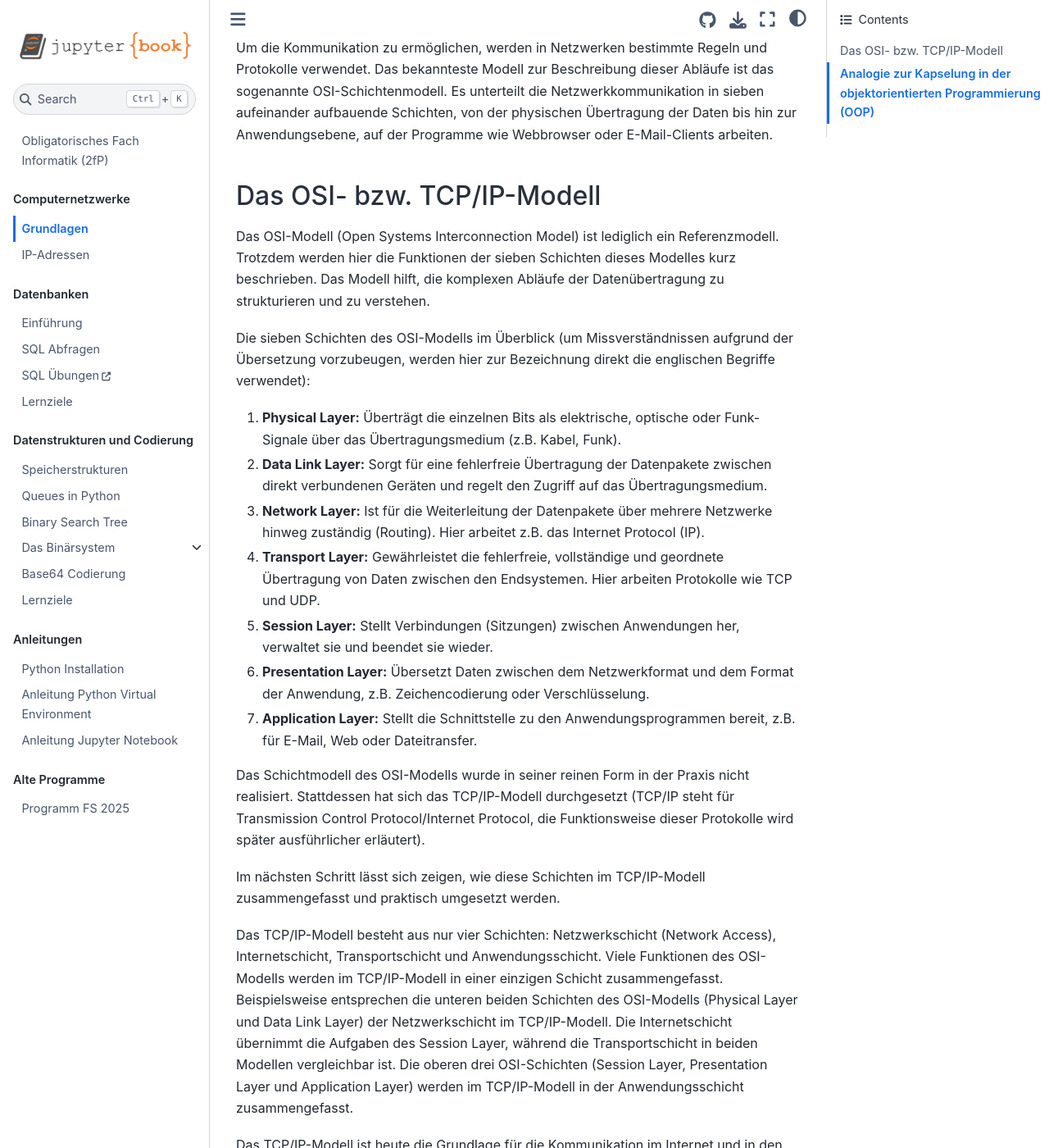
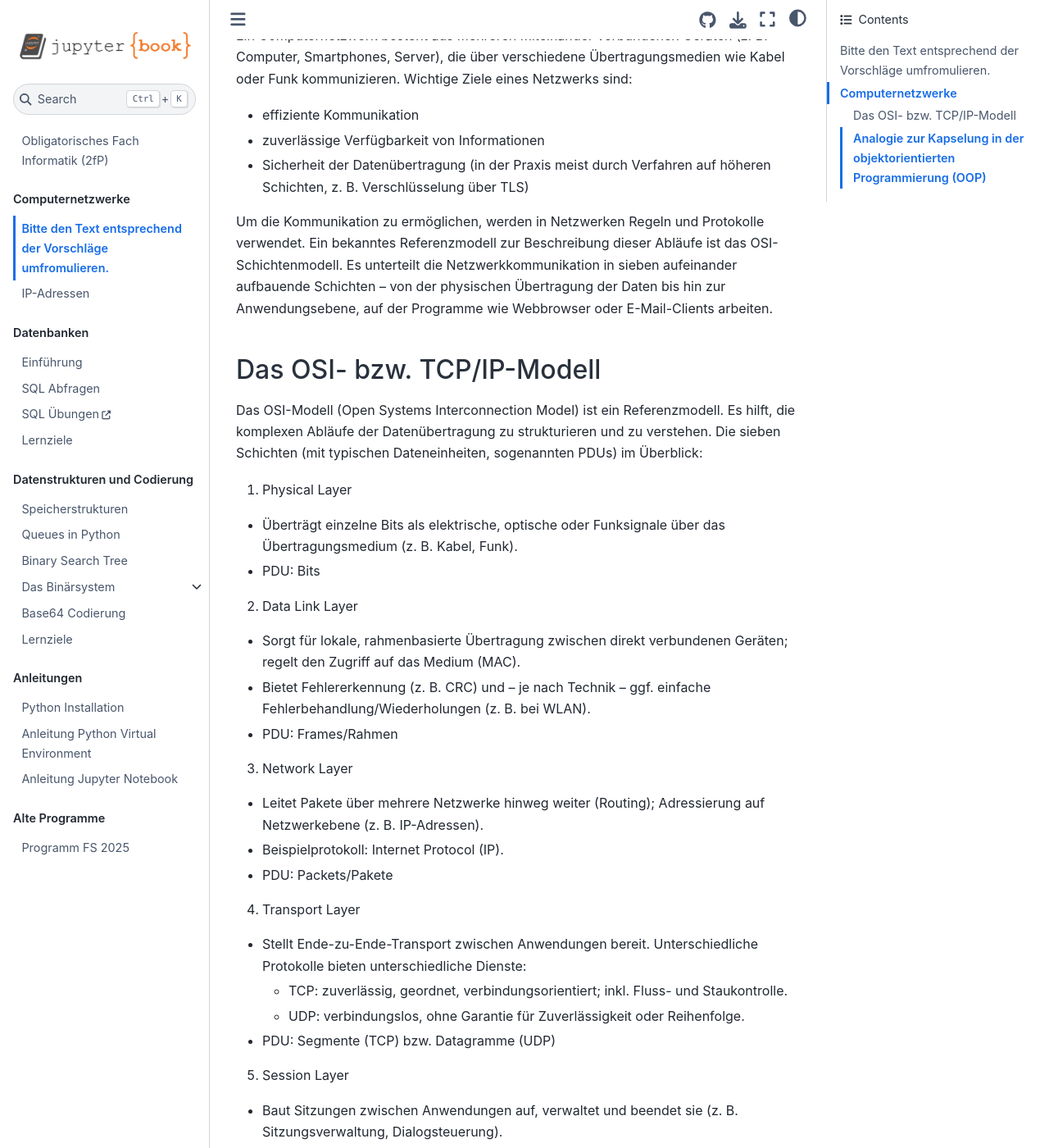
Before and after one commit to SkriptenMk/I_fP_24-28, a Jupyter Book: the page built from docs/250822/netzwerke.md, in a window 1280 px wide and 1400 px high, scrolled down 488 px. Shown: the whole window at 82% size. Built offline with Jupyter Book 1.0.4 settings and Sphinx 7.4.7 and the Sphinx Book theme 1.1.4, drawn with Linux system fonts in a browser that asks for light colours; some of the changed text lies outside the part shown.

Commit message:
Erstelle eine Überarbeitete Version des Textes Netzwerke

```diff
--- a/docs/250822/netzwerke.md
+++ b/docs/250822/netzwerke.md
@@ -1,85 +1,82 @@
+Jacques Mock Schindler
+jacques.mock_schindler@schindler-mock.ch
+August 13, 2025
+
+
+# Bitte den Text entsprechend der Vorschläge umfromulieren.
+
 # Computernetzwerke
 
-Computernetzwerke sind Systeme, die es Computern ermöglichen,
-miteinander zu kommunizieren. Ursprünglich ging es tatsächlich nur um
-Kommunikation im engeren Sinne, also um den Austausch von
-Nachrichten.
+Computernetzwerke sind Systeme, die es Computern und anderen Geräten ermöglichen, miteinander zu kommunizieren. Ursprünglich ging es vor allem um den Austausch von Nachrichten. Heute ermöglichen Netzwerke zusätzlich die gemeinsame Nutzung von Ressourcen wie Druckern, Dateien oder Internetzugängen. Sie bilden die Grundlage für viele alltägliche Anwendungen – von E-Mails über Videokonferenzen bis hin zu Cloud-Diensten.
 
-Im Laufe der Zeit haben sich Computernetzwerke jedoch stark
-weiterentwickelt. Heute ermöglichen sie nicht nur den Austausch von
-Nachrichten, sondern auch die gemeinsame Nutzung von Ressourcen wie
-Druckern, Dateien oder Internetzugängen. Netzwerke bilden die Grundlage
-für viele alltägliche Anwendungen – von E-Mails über Videokonferenzen
-bis hin zu Cloud-Diensten.
+Ein Computernetzwerk besteht aus mehreren miteinander verbundenen Geräten (z. B. Computer, Smartphones, Server), die über verschiedene Übertragungsmedien wie Kabel oder Funk kommunizieren. Wichtige Ziele eines Netzwerks sind:
+- effiziente Kommunikation
+- zuverlässige Verfügbarkeit von Informationen
+- Sicherheit der Datenübertragung (in der Praxis meist durch Verfahren auf höheren Schichten, z. B. Verschlüsselung über TLS)
 
-Ein Computernetzwerk besteht aus mehreren miteinander verbundenen
-Geräten (z.B. Computer, Smartphones, Server), die über verschiedene
-Übertragungsmedien wie Kabel oder Funk kommunizieren. Die wichtigsten
-Ziele eines Netzwerks sind die effiziente Kommunikation, die Sicherheit
-der Datenübertragung und die zuverlässige Verfügbarkeit von
-Informationen.
-
-Um die Kommunikation zu ermöglichen, werden in Netzwerken bestimmte
-Regeln und Protokolle verwendet. Das bekannteste Modell zur Beschreibung
-dieser Abläufe ist das sogenannte OSI-Schichtenmodell. Es unterteilt die
-Netzwerkkommunikation in sieben aufeinander aufbauende Schichten, von
-der physischen Übertragung der Daten bis hin zur Anwendungsebene, auf
-der Programme wie Webbrowser oder E-Mail-Clients arbeiten.
+Um die Kommunikation zu ermöglichen, werden in Netzwerken Regeln und Protokolle verwendet. Ein bekanntes Referenzmodell zur Beschreibung dieser Abläufe ist das OSI-Schichtenmodell. Es unterteilt die Netzwerkkommunikation in sieben aufeinander aufbauende Schichten – von der physischen Übertragung der Daten bis hin zur Anwendungsebene, auf der Programme wie Webbrowser oder E-Mail-Clients arbeiten.
 
 ## Das OSI- bzw. TCP/IP-Modell
 
-Das OSI-Modell (Open Systems Interconnection Model) ist lediglich ein
-Referenzmodell. Trotzdem werden hier die Funktionen der sieben Schichten
-dieses Modelles kurz beschrieben. Das Modell hilft, die komplexen
-Abläufe der Datenübertragung zu strukturieren und zu verstehen.
+Das OSI-Modell (Open Systems Interconnection Model) ist ein Referenzmodell. Es hilft, die komplexen Abläufe der Datenübertragung zu strukturieren und zu verstehen. Die sieben Schichten (mit typischen Dateneinheiten, sogenannten PDUs) im Überblick:
 
-Die sieben Schichten des OSI-Modells im Überblick (um Missverständnissen
-aufgrund der Übersetzung vorzubeugen, werden hier zur Bezeichnung direkt
-die englischen Begriffe verwendet):
+1) Physical Layer
+- Überträgt einzelne Bits als elektrische, optische oder Funksignale über das Übertragungsmedium (z. B. Kabel, Funk).
+- PDU: Bits
 
-1. **Physical Layer:** Überträgt die einzelnen
-   Bits als elektrische, optische oder Funk-Signale über das
-   Übertragungsmedium (z.B. Kabel, Funk).
-2. **Data Link Layer:** Sorgt für eine fehlerfreie
-   Übertragung der Datenpakete zwischen direkt verbundenen Geräten und
-   regelt den Zugriff auf das Übertragungsmedium.
-3. **Network Layer:** Ist für die Weiterleitung
-   der Datenpakete über mehrere Netzwerke hinweg zuständig (Routing).
-   Hier arbeitet z.B. das Internet Protocol (IP).
-4. **Transport Layer:** Gewährleistet die
-   fehlerfreie, vollständige und geordnete Übertragung von Daten
-   zwischen den Endsystemen. Hier arbeiten Protokolle wie TCP und UDP.
-5. **Session Layer:** Stellt Verbindungen (Sitzungen)
-   zwischen Anwendungen her, verwaltet sie und beendet sie wieder.
-6. **Presentation Layer:** Übersetzt Daten
-   zwischen dem Netzwerkformat und dem Format der Anwendung, z.B.
-   Zeichencodierung oder Verschlüsselung.
-7. **Application Layer:** Stellt die Schnittstelle zu den
-   Anwendungsprogrammen bereit, z.B. für E-Mail, Web oder Dateitransfer.
+2) Data Link Layer
+- Sorgt für lokale, rahmenbasierte Übertragung zwischen direkt verbundenen Geräten; regelt den Zugriff auf das Medium (MAC).
+- Bietet Fehlererkennung (z. B. CRC) und – je nach Technik – ggf. einfache Fehlerbehandlung/Wiederholungen (z. B. bei WLAN).
+- PDU: Frames/Rahmen
 
-Das Schichtmodell des OSI-Modells wurde in seiner reinen Form in der
-Praxis nicht realisiert. Stattdessen hat sich das TCP/IP-Modell
-durchgesetzt (TCP/IP steht für Transmission Control Protocol/Internet
-Protocol, die Funktionsweise dieser Protokolle wird später ausführlicher
-erläutert).
+3) Network Layer
+- Leitet Pakete über mehrere Netzwerke hinweg weiter (Routing); Adressierung auf Netzwerkebene (z. B. IP-Adressen).
+- Beispielprotokoll: Internet Protocol (IP).
+- PDU: Packets/Pakete
 
-Im nächsten Schritt lässt sich zeigen, wie diese Schichten im
-TCP/IP-Modell zusammengefasst und praktisch umgesetzt werden.
+4) Transport Layer
+- Stellt Ende-zu-Ende-Transport zwischen Anwendungen bereit. Unterschiedliche Protokolle bieten unterschiedliche Dienste:
+  - TCP: zuverlässig, geordnet, verbindungsorientiert; inkl. Fluss- und Staukontrolle.
+  - UDP: verbindungslos, ohne Garantie für Zuverlässigkeit oder Reihenfolge.
+- PDU: Segmente (TCP) bzw. Datagramme (UDP)
 
-Das TCP/IP-Modell besteht aus nur vier Schichten: Netzwerkschicht
-(Network Access), Internetschicht, Transportschicht und
-Anwendungsschicht. Viele Funktionen des OSI-Modells werden im
-TCP/IP-Modell in einer einzigen Schicht zusammengefasst. Beispielsweise
-entsprechen die unteren
-beiden Schichten des OSI-Modells (Physical Layer und Data Link Layer) der
-Netzwerkschicht im TCP/IP-Modell. Die Internetschicht übernimmt die
-Aufgaben des Session Layer, während die Transportschicht in beiden
-Modellen vergleichbar ist. Die oberen drei OSI-Schichten (Session Layer,
-Presentation Layer und Application Layer) werden im TCP/IP-Modell in der
-Anwendungsschicht zusammengefasst.
+5) Session Layer
+- Baut Sitzungen zwischen Anwendungen auf, verwaltet und beendet sie (z. B. Sitzungsverwaltung, Dialogsteuerung).
 
-Das TCP/IP-Modell ist heute die Grundlage für die Kommunikation im
-Internet und in den meisten Computernetzwerken.
+6) Presentation Layer
+- Übersetzt Daten zwischen Darstellungsformaten (z. B. Zeichencodierung, Serialisierung) und kann Daten komprimieren/verschlüsseln.
+
+7) Application Layer
+- Stellt die Schnittstelle zu Anwendungsprogrammen und Anwendungsprotokollen bereit (z. B. HTTP, SMTP, DNS).
+
+Das OSI-Schichtenmodell wurde in seiner reinen Form nicht als Protokollstapel umgesetzt. In der Praxis hat sich das TCP/IP-Modell durchgesetzt (TCP = Transmission Control Protocol, IP = Internet Protocol).
+
+Das TCP/IP-Modell besteht aus vier Schichten, die Funktionen des OSI-Modells zusammenfassen:
+
+1) Netzwerkzugangsschicht (Link/Network Access)
+- Entspricht OSI Physical + Data Link (Schichten 1 und 2).
+- Beispiele: Ethernet, WLAN; MAC-Adressen; Switches arbeiten typischerweise hier.
+- PDU: Frames/Rahmen
+
+2) Internetschicht
+- Entspricht OSI Network Layer (Schicht 3).
+- Beispiele: IP, Routing; Router arbeiten hier; IP-Adressen.
+- PDU: Packets/Pakete
+
+3) Transportschicht
+- Entspricht OSI Transport Layer (Schicht 4).
+- Beispiele: TCP (zuverlässig, geordnet), UDP (verbindungslos); Ports identifizieren Dienste.
+- PDU: Segmente (TCP) / Datagramme (UDP)
+
+4) Anwendungsschicht
+- Fasst OSI Session, Presentation und Application (Schichten 5–7) zusammen.
+- Beispiele: HTTP/HTTPS, SMTP, DNS. Verschlüsselung wie TLS liegt typischerweise oberhalb des Transports und wird Anwendungen zugeordnet.
+
+Das TCP/IP-Modell ist heute die Grundlage für die Kommunikation im Internet und in den meisten Computernetzwerken.
+
+Hinweis zu Geräten und Schichten
+- Switches (Layer 2) arbeiten auf der Frame-Ebene innerhalb eines lokalen Netzes.
+- Router (Layer 3) verbinden Netzwerke und leiten IP-Pakete zwischen ihnen weiter.
 
 ## Analogie zur Kapselung in der objektorientierten Programmierung (OOP)
 
```
Also changed, not shown: docs/250822/tcpip.md (+14 -4 lines).
